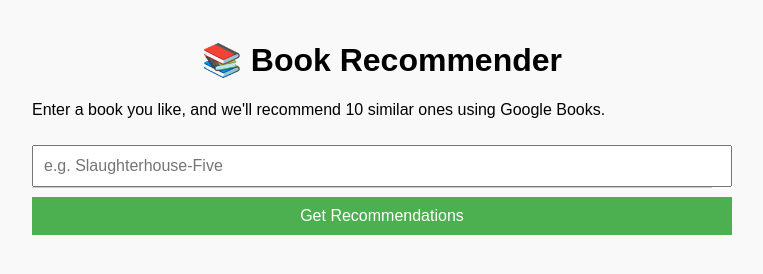
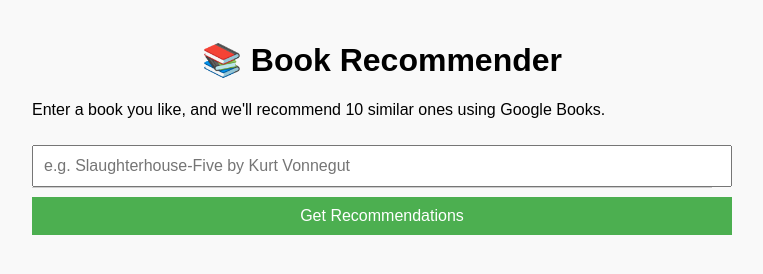
Before and after one commit to gitweb-test/bookrecs, a plain HTML site: page index.html in a window 1280 px wide. Shown: the whole page, without its empty margins (258-1021 px from the left). Drawn offline with Linux system fonts and the light colour scheme.

Commit message:
Update index.html

```diff
--- a/index.html
+++ b/index.html
@@ -112,7 +112,7 @@
   <p>Enter a book you like, and we'll recommend 10 similar ones using Google Books.</p>
 
   <div class="autocomplete-container">
-    <input id="bookInput" type="text" placeholder="e.g. Slaughterhouse-Five" autocomplete="off" />
+    <input id="bookInput" type="text" placeholder="e.g. Slaughterhouse-Five by Kurt Vonnegut" autocomplete="off" />
     <div id="autocomplete-list" class="autocomplete-suggestions"></div>
   </div>
 
```
